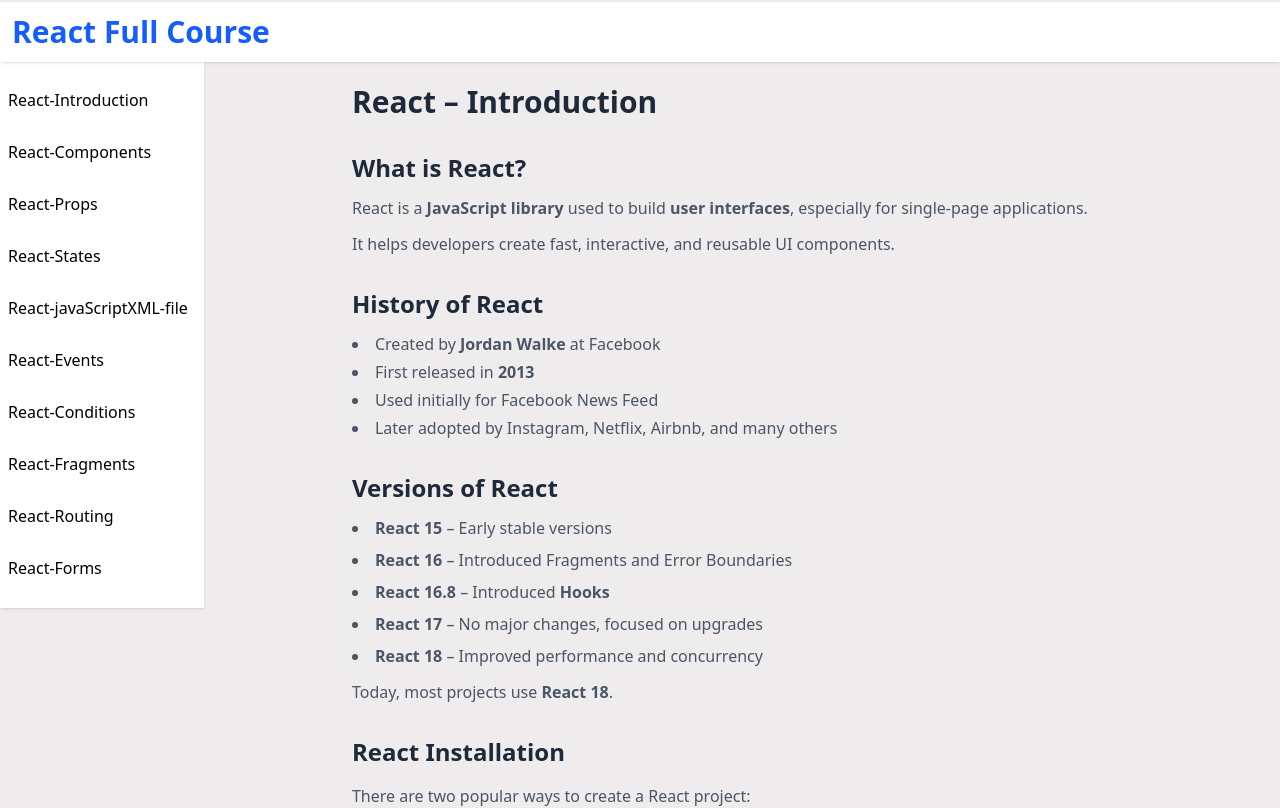
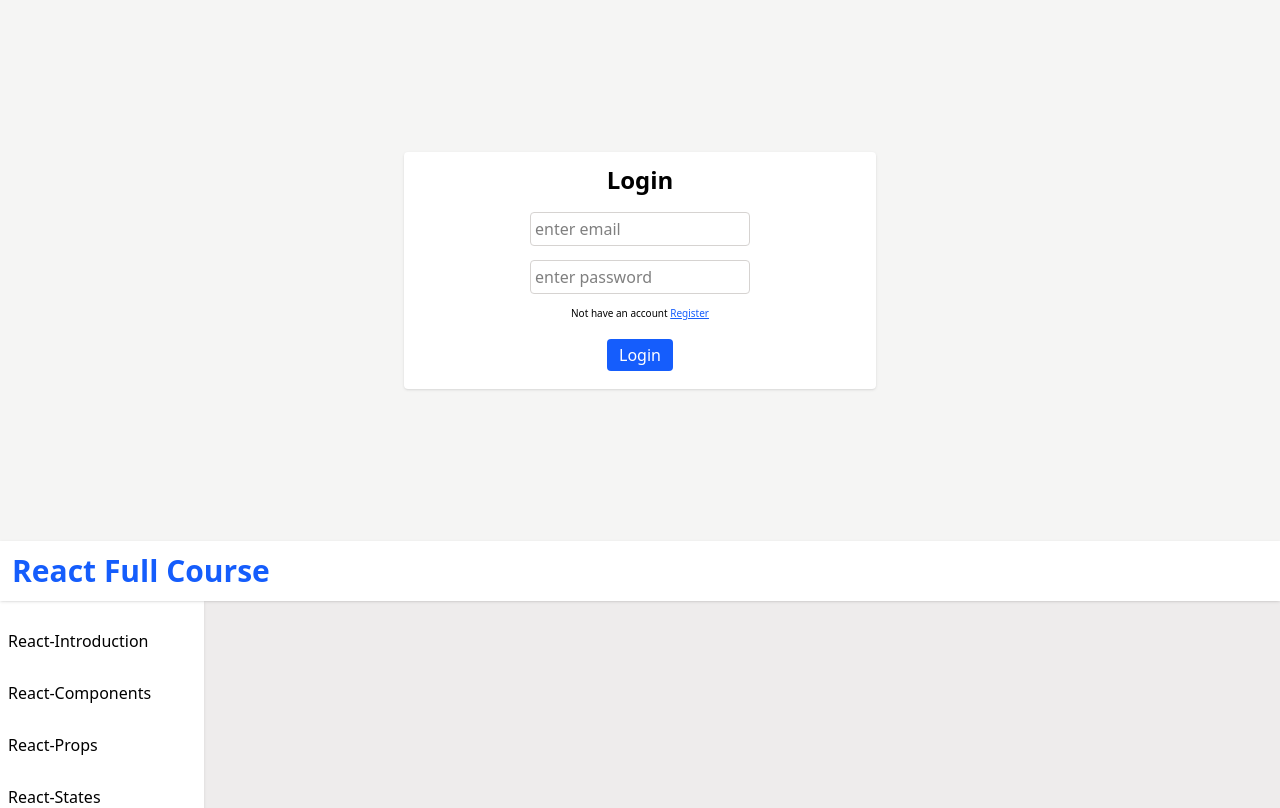
Before and after one commit to ranjithkadam/reactclan, a React (Vite) app: page / in a window 1280 px wide. Shown: the top 808 px of the page. Built offline with nearby package versions, Linux system fonts and the light colour scheme.

Commit message:
login Form created

```diff
--- a/src/App.jsx
+++ b/src/App.jsx
@@ -1,15 +1,14 @@
 import React from "react";
-// import { ReactProps2 } from "./props/ReactProps2";
-// import Counter from "./states/Counter";
-// import Example from "./states/Example";
-// import WithoutJavaScriptXML from "./javaScriptXML/WithoutJavaScriptXML";
-// import WithJSX from "./javaScriptXML/WithJSX";
-// import Fragments from "./fragments/Fragments";
-// import ConditionalRendering, { TernaryCondtion } from "./conditionalRendering/ConditionalRendering";
-// import Register from "./formValidation/Register";
-// import { Route, Router, Routes } from "react-router-dom";
-// import Address from "./routing/Address";
-// import Navbar from "./routing/NavBar";
+import ReactProps from "./routing/ReactProps";
+import { ReactProps2 } from "./props/ReactProps2";
+import Counter from "./states/Counter";
+import Example from "./states/Example";
+import WithoutJavaScriptXML from "./javaScriptXML/WithoutJavaScriptXML";
+import WithJSX from "./javaScriptXML/WithJSX";
+import Fragments from "./fragments/Fragments";
+import ConditionalRendering, { TernaryCondtion } from "./conditionalRendering/ConditionalRendering";
+import Register from "./formValidation/Register";
+import Login from "./formValidation/Login";
 
 export default function App(){
 
@@ -27,17 +26,7 @@
       <ConditionalRendering/>
       <TernaryCondtion/> */}
       {/* <Register/> */}
-        <Navbar/>
-         <Routes>
-            <Route path="/intro" element={<ReactIntro/>}/>
-            <Route path='/components' element={<ReactComponents/>} />
-            <Route path='/props' element={<ReactProps/>} />
-            <Route path='/state' element={<ReactState/>} />
-            <Route path='/xml' element={<ReactJavaScriptXml/>} />
-            <Route path='/events' element={<ReactEvents/>} />
-            <Route path='/conditionalRendering' element={<ReactConditionalRendering/>} />
-
-         </Routes>
+      <Login/>
     </div>
   )
 }
--- /dev/null
+++ b/src/formValidation/Login.jsx
@@ -0,0 +1,33 @@
+import React from 'react'
+
+export default function Login() {
+  return (
+      <>
+        <form action="../App">
+            <section className='sm:flex sm:justify-center sm:items-center sm:py-38 bg-stone-100'>
+                <div className='sm:flex sm:flex-col sm:justify-center sm:items-center bg-white border-stone-200 rounded sm:p-3 shadow flex text-center flex-col align-center justify-around gap-3'>
+                    <h2 className='font-bold text-2xl'>Login</h2>
+
+                    <div className='sm:w-md sm:flex flex-col sm:gap-2.5 sm:items-center '>
+
+                        <div>
+                            <input className='border-stone-300 border p-1 rounded focus:outline-stone-400 sm:w-55 my-1' type="email" placeholder='enter email' name="email" /><br />
+                        </div>
+
+                        <div>
+                            <input className='border-stone-300 border p-1 rounded focus:outline-stone-400 sm:w-55 ' type="password" placeholder='enter password' name="c_password" />
+                        </div>
+
+                    </div>
+                     <div className=' text-[10px] w-full'>
+                          <p className="">Not have an account <a href="./Register" className='text-blue-600 underline'>Register</a></p>
+                        </div>
+                    <div className='my-1.5'>
+                         <button className='bg-blue-600 text-white px-3 py-1 rounded hover:scale-110 hover:bg-blue-700 transition-all duration-150 hover:cursor-pointer'>Login</button>
+                    </div>
+                </div>
+            </section>
+          </form>
+          </>
+  )
+}
--- a/src/formValidation/Register.jsx
+++ b/src/formValidation/Register.jsx
@@ -4,43 +4,110 @@
 
     const [formData, setFormData]=useState(
         {
-         name:"",
+        name:"",
         phone:"",
         email:"",
         password:"",
         c_password:""
         }
     );
-    return (
+
+    const handleInputData=(e)=>{
+        const{name, value} = e.target;
+        setFormData(
+            {
+            ...formData,
+            [name]:value,
+
+        }
+        );
+    }
+
+     // Validate the state variables using regex
+
+    const validateFields = () => {
+      const errors = {};
+
+      // First Name Validation
+      if(!/^[A-Z][a-z]{2,10}$/.test(formData.firstName)){
+        errors.firstName = "First name must be 3-10 characters long and start with a capital letter";
+      }
+      // Last Name Validation
+      if(!/^[A-Z][a-z]{2,10}$/.test(formData.lastName)){
+        errors.lastName = "Last name must be 3-10 characters long and start with a capital letter";
+      }
+      // Mobile Validation
+      if(!/^[6-9][0-9]{9}$/.test(formData.mobile)){
+        errors.mobile = "Mobile number must be 10 digits long and start with 6-9";
+      }
+      // Email Validation
+      if(!/^[a-zA-Z0-9._%+-]+@[a-zA-Z0-9.-]+\.[a-zA-Z]{2,}$/.test(formData.email)){
+        errors.email = "Invalid email address";
+      }
+      // Password Validation with regex
+      if(!/^(?=.*[a-z])(?=.*[A-Z])(?=.*\d)(?=.*[@$!%*?&])[A-Za-z\d@$!%*?&]{8,}$/.test(formData.password)){
+        errors.password = "Password must be at least 8 characters long and include uppercase, lowercase, number, and special character";
+      }
+      // Confirm Password Validation
+      if(formData.password !== formData.confirmPassword){
+        errors.c_password = "Passwords do not match";
+      }
+
+      return errors;
+    }
+
+    // Handle form submission
+
+    const handleSubmit = (e) =>{
+      e.preventDefault();
+
+      const errors = validateFields();
+
+      if(Object.keys(errors).length > 0){
+        setFormErrors(errors);
+        return;
+    }
+      setFormErrors({}); // Clear previous errors if any
+      // Proceed with form submission (e.g., API call)
+      console.log("Form submitted successfully", formData);
+  }
+
+     return (
         <>
+        <form action="./Login">
             <section className='sm:flex sm:justify-center sm:items-center sm:py-38 bg-stone-100'>
                 <div className='sm:flex sm:flex-col sm:justify-center sm:items-center bg-white border-stone-200 rounded sm:p-3 shadow flex text-center flex-col align-center justify-around gap-3'>
-                    <h2 className='font-bold text-2xl'>Sing In</h2>
+                    <h2 className='font-bold text-2xl'>Register</h2>
                     <div >
-                        <input className='border-stone-300 border p-1 rounded focus:outline-stone-400 sm:min-w-md' type="text" placeholder='enter name' />
+                        <input className='border-stone-300 border p-1 rounded focus:outline-stone-400 sm:min-w-md' type="text" placeholder='enter name' name="name" value={formData.name} onChange={handleInputData}/>
                     </div>
                     <div>
-                        <input className='border-stone-300 border p-1 rounded sm:w-md' type="tel" placeholder='enter phone' />
+                        <input className='border-stone-300 border p-1 rounded focus:outline-stone-400 sm:w-md' type="tel" placeholder='enter phone' name="phone" value={formData.phone} onChange={handleInputData}/>
                     </div>
                     <div>
-                        <input className='border-stone-300 border p-1 rounded sm:w-md' type="email" placeholder='enter email address' />
+                        <input className='border-stone-300 border p-1 rounded focus:outline-stone-400 sm:w-md' type="email" placeholder='enter email address' name="email" value={formData.email} onChange={handleInputData}/>
                     </div>
 
                     <div className='sm:w-md sm:flex sm:gap-2.5 sm:items-center '>
 
                         <div>
-                            <input className='border-stone-300 border p-1 rounded sm:w-55 my-1' type="text" placeholder='create password' />
+                            <input className='border-stone-300 border p-1 rounded focus:outline-stone-400 sm:w-55 my-1' type="password" placeholder='create password' name="password" value={formData.password} onChange={handleInputData}/><br />
+
                         </div>
                         <div>
-                            <input className='border-stone-300 border p-1 rounded sm:w-55 ' type="text" placeholder='conform password' />
+                            <input className='border-stone-300 border p-1 rounded focus:outline-stone-400 sm:w-55 ' type="password" placeholder='conform password' name="c_password" value={formData.c_password} onChange={handleInputData}/>
                         </div>
 
                     </div>
+                     <div className=' text-[10px] w-full'>
+                          <p className="text-start ">have an account <a href="#" className='text-blue-600 underline'>Loging</a></p>
+                        </div>
                     <div className='my-1.5'>
-                        <input type="submit" value="submit" className='bg-blue-600 text-white px-3 py-1 rounded hover:scale-110 hover:bg-blue-700 transition-all duration-150 hover:cursor-pointer'/>
+                        <input type="submit" onClick={handleSubmit} value="submit" className='bg-blue-600 text-white px-3 py-1 rounded hover:scale-110 hover:bg-blue-700 transition-all duration-150 hover:cursor-pointer'/>
                     </div>
                 </div>
             </section>
+          </form>
         </>
     )
 }
--- a/src/main.jsx
+++ b/src/main.jsx
@@ -7,9 +7,9 @@
 
 createRoot(document.getElementById('root')).render(
   <StrictMode>
-    {/* <App/>  */}
+    <App/>
     <BrowserRouter>
-    <RoutingApp/>
+        <RoutingApp/>
     </BrowserRouter>
    </StrictMode>
 )
--- a/src/routing/navRouting/NavBar.jsx
+++ b/src/routing/navRouting/NavBar.jsx
@@ -2,10 +2,9 @@
 import { Link } from "react-router-dom";
 
 function Navbar() {
-  const [color, setColor]=useState("")
-  return (
+   return (
     <nav className="bg-white shadow sm:py-5 sm:px-1 sm:pr-3 list-none sm:flex sm:flex-col sm:gap-3 sm:h-full sm:sticky lsm:eft-0.5 sm:top-15 hidden">
-      <Link to="/"><li className="py-2 px-1 hover:bg-blue-100 hover:shadow">React-Introduction</li></Link>
+      <Link to="/intro"><li className="py-2 px-1 hover:bg-blue-100 hover:shadow">React-Introduction</li></Link>
       <Link to="/components"><li className="py-2 px-1 hover:bg-blue-100 hover:shadow">React-Components</li></Link>
       <Link to="/props"><li className="py-2 px-1 hover:bg-blue-100 hover:shadow">React-Props</li></Link>
       <Link to="/states"><li className="py-2 px-1 hover:bg-blue-100 hover:shadow">React-States</li></Link>
--- a/src/routing/navRouting/RoutingApp.jsx
+++ b/src/routing/navRouting/RoutingApp.jsx
@@ -15,14 +15,16 @@
 export default function RoutingApp() {
   return (
     <>
+
     <header className='sticky top-0.5 z-10 w-full'>
         <div className='bg-white text-blue-600 font-bold p-3 shadow text-3xl'><h1>React Full Course</h1></div>
 
     </header>
   <div className='sm:flex sm:justify-between '>
+
     <Navbar/>
     <Routes>
-        <Route path='/' element={<ReactIntro/>}/>
+        <Route path='/intro' element={<ReactIntro/>}/>
         <Route path='/components' element={<ReactComponents/>}/>
         <Route path='/props' element={<ReactProps/>}/>
         <Route path='/states' element={<ReactState/>}/>
```
